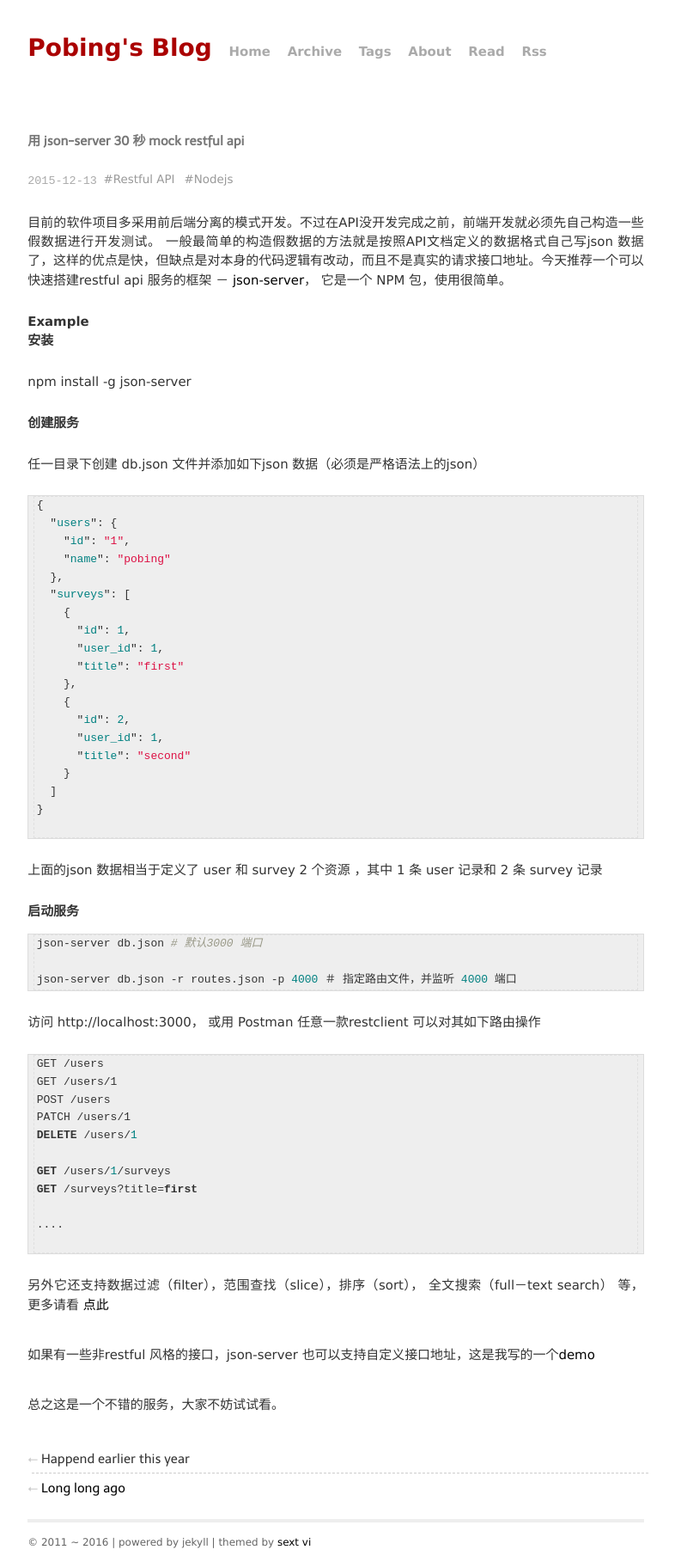
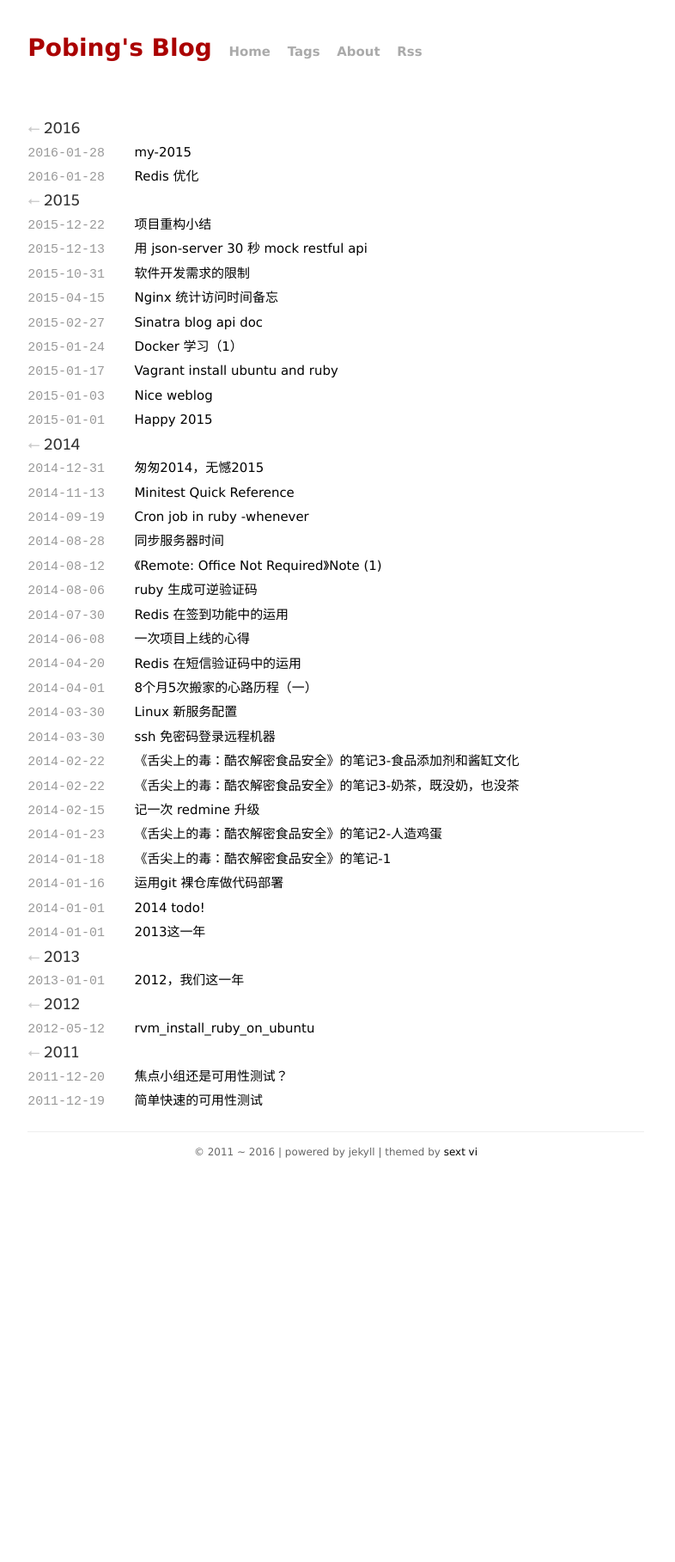
Before and after one commit to pobing/pobing.github.io, a Jekyll site: the page built from index.html, in a window 1280 px wide. Shown: the whole page at 86% size, without its empty margins (249-1035 px from the left). Built offline with Jekyll 4.4.1, drawn with Linux system fonts in a browser that asks for light colours; some web fonts are replaced; Markdown is read by kramdown in place of the engine named in the settings; comment, search, counter and statistics services are not loaded; after the commit the page ends 1364 px from its top, so only the background shows below that.

Commit message:
add new post

````diff
--- a/_layouts/default.html
+++ b/_layouts/default.html
@@ -33,10 +33,10 @@
           <div class="header">
             <h1 class="title"><a href="/">{{ site.name }}</a></h1>
             <a class="extra" href="/">Home</a>
-            <a class="extra" href="/archive.html">Archive</a>
+            <!-- <a class="extra" href="/archive.html">Archive</a> -->
             <a class="extra" href="/tags.html">Tags</a>
             <a class="extra" href="/about.html">About</a>
-            <a class="extra" href="/page/read.html">Read</a>
+            <!-- <a class="extra" href="/page/read.html">Read</a> -->
             <a class="extra" href="/feed.xml">Rss</a>
 
            <gcse:search></gcse:search>
--- /dev/null
+++ b/_posts/2015-12-22-refactory-summary.md
@@ -0,0 +1,37 @@
+---
+title: 项目重构小结
+layout: post
+guid: urn:uuid:1cda601b-d778-4a6b-bdf5-47c799dd38c5
+date: 2015-12-22 15:38:37
+tags:
+  - refactory
+  - nodejs
+---
+
+简单的总结下这次的重构
+
+技术架构：
+
+![struc-v1](http://7xqk6k.com1.z0.glb.clouddn.com/struc-v1.png)
+
+
+技术栈：
+
+```js
+nodejs
+mongodb
+postgressql
+redis
+coffeescript
+express
+mongoose
+momment
+async
+validator
+lodash
+kue
+qiniu
+mocha
+should
+supertest
+```
--- /dev/null
+++ b/_posts/2016-01-28-my-2015.md
@@ -0,0 +1,8 @@
+---
+title: my-2015
+layout: post
+guid: urn:uuid:b200553f-c848-42a8-ab81-8bf2d4ce70a0
+date: 2016-01-28 15:37:52
+tags:
+  -
+---
--- /dev/null
+++ b/_posts/2016-01-28-redis-optimize.md
@@ -0,0 +1,103 @@
+---
+title: Redis 优化
+layout: post
+guid: urn:uuid:064aba9c-62e3-432f-818c-e72ec18dca20
+date: 2016-01-28 15:37:26
+tags:
+  - redis
+---
+
+要对redis 进行一些性能调优，以下几点都是整理自网络，仅供参考。
+
+
+## 1. 数据类型的选择
+
+善用 hash：优点：不需要重复存储数据，也不会带来序列化和并发修改控制的问题。
+
+string：类型的弊端： 增加了序列化/反序列化的开销，[CAS](https://zh.wikipedia.org/wiki/%E6%AF%94%E8%BE%83%E5%B9%B6%E4%BA%A4%E6%8D%A2) 问题。
+
+
+## 2. Key 优化
+
+去掉 key 中的重复字段信息，节省内存
+
+
+## 3. 内存参数优化
+
+`maxmemory`: 最大内存使用设置，达到最大内存设置后，Redis会先尝试清除已到期或即将到期的Key，当此方法处理后，任到达最大内存设置，将无法再进行写入操作。
+
+`tcp-keepalive 60 `: 阻止由于某个command执行过长达到timeout超时时间而被断开连接，且可以提高连接错误的检测.
+
+
+`stop-writes-on-bgsave-error: no `: 当bgsave快照操作出错时停止写数据到磁盘，这样后面写操作均会失败，为了不影响后续写操作，故需将该项值改为no
+
+
+`rdbchecksum no`: 检查RDB数据的正确性，会牺牲10%的性能，故建议关闭.
+
+```
+auto-aof-rotate-max-size  20gb
+auto-aof-rotate-max-total 4
+auto-aof-rewrite-percentage 0 #关闭rewrite模式
+```
+
+将AOF rewrite模式改为rotate模式，即将AOF在线实时Rewrite的功能，切换到线下操作，1份AOF文件切割成多份（类似日志切割），这样提升了redis性能的同时提升内存的利用率.
+
+`no-appendfsync-on-rewrite  yes`: 避免新修改数据刷磁盘时出现IO阻塞
+
+
+`timeout 300`: 客户端闲置多少秒后，断开连接，默认为300（秒）
+
+`maxclients 128`:  最大客户端连接数，默认不限制
+
+## 4. redis 的持久化机制
+
+rdb：（copy on write） fork 子进程， 缺点：从上次RDB文件生成到Redis停机这段时间的数据全部丢掉
+aof：（append only file）AOF文件会越来越大， AOF rewrite， appendfsync： everysec
+
+总结：RDB和AOF操作都是顺序IO操作，性能都很高。
+
+
+## 5. 安全配置
+* 禁止一些高危命令
+
+```
+rename-command FLUSHALL ""
+rename-command CONFIG   ""
+rename-command EVAL     ""
+```
+
+* 以低权限运行 Redis 服务
+* 为 Redis 添加密码验证(requirepass)
+* 禁止外网访问 Redis
+
+## 6. 复制
+* 异步方式复制
+* 当配置Redis复制功能时，强烈建议打开主服务器的持久化功能
+* 主服务器只在有至少 N 个从服务器的情况下，才执行写操作
+* 网络延迟的最大值 min-slaves-max-lag
+* 执行写操作所需的至少从服务器数量 min-slaves-to-write
+
+## 7. 集群
+
+* 可以在多个 Redis 节点之间进行数据共享的设施
+* 通过分区（partition）来提供一定程度的可用性（availability）
+* 集群可以使用的功能是普通单机 Redis 所能使用的功能的一个子集（subset）。
+* 集群只使用默认的 0 号数据库， 并且不能使用 SELECT 命令
+
+## 8. 设计规划建议
+* 冷热数据区分： 将一段时间前的key 淘汰出去
+* 适用场景： 大量写入，复杂数据结构，简单数据结构＋ 持久化， 容量小于内存
+* 容量规划： 容量增长预估，读写量评估，了解选择的数据结构，内存碎片,内存有多大，每天平均写入的数据量，减少或间隔时间长的写入rdb 文件
+* 根据业务需要选择合适的数据类型，并为不同的应用场景设置相应的紧凑存储参数。
+* 当业务场景不需要数据持久化时，关闭所有的持久化方式可以获得最佳的性能以及最大的内存使用量。
+* 如果需要使用持久化，根据是否可以容忍重启丢失部分数据在快照方式与语句追加方式之间选择其一
+* 不要让你的Redis所在机器物理内存使用超过实际内存总量的3/5。
+
+source
+
+* http://redis.io/topics/memory-optimization
+* http://zhupan.iteye.com/blog/1576108
+* http://blog.nosqlfan.com/html/3153.html?ref=rediszt
+* http://www.infoq.com/cn/articles/tq-redis-memory-usage-optimization-storage
+* http://blog.nosqlfan.com/html/3813.html
+* http://blog.nosqlfan.com/html/3705.html
--- a/about.markdown
+++ b/about.markdown
@@ -17,10 +17,6 @@ mail
 
 or follow
 
-> [@cn_dong](https://twitter.com/#!/cn_dong)
+> [@cn_dong](https://twitter.com/cn_dong)
 
 to reach me
-
-resume
-
-> [cn-resume](https://github.com/pobing/pobing-resume/blob/master/cn_resume.md)
--- a/css/main.css
+++ b/css/main.css
@@ -97,9 +97,13 @@ a:hover   { color: #000; }
 .footer {
   font-size: 80%;
   color: #666;
-  border-top: 4px solid #eee;
+  border-top: 1px solid #eee;
   margin-top: 2em;
   overflow: hidden;
+}
+
+.footer p {
+  text-align: center;
 }
 
 .footer .contact {
--- a/css/style.css
+++ b/css/style.css
@@ -115,10 +115,18 @@ ul.listing {
     ul.listing li.listing-item:hover {
       background-color: #f9f9f9; }
     ul.listing li.listing-seperator {
-      font-family: "telexregular", "Hiragino Sans GB", "Microsoft YaHei", sans-serif; }
+      font-family: "telexregular", "Hiragino Sans GB", "Microsoft YaHei", sans-serif;
+      font-size: larger;
+
+     }
+
       ul.listing li.listing-seperator:before {
         content: "⭠ ";
         color: #ccc; }
+
+ul.listing li {
+  margin: 5px 0;
+}
 
 article {
   margin: 2em 0; }
--- a/index.html
+++ b/index.html
@@ -3,68 +3,20 @@ layout: default
 title: Pobing's Blog
 ---
 
-<!-- <div id="home">
+<div>
 
-  <h2>最新文章1</h2>
-  <ul class="posts">
+<ul class="listing">
 {% for post in site.posts %}
-      <li><span>{{ post.date | date_to_string }}</span> &raquo; <a href="{{ post.url }}">{{ post.title }}</a></li>
-    {% endfor %}
-  </ul>
-</div>
- -->
-
-
-<div>
-  <ul class="listing">
-  {% for post in site.posts limit: 1 %}
-  <article class="content">
-    <section class="title">
-      <h2><a href="{{ post.url }}">{{ post.title }}</a></h2>
-    </section>
-    <section class="meta">
-    <span class="time">
+  {% capture y %}{{post.date | date:"%Y"}}{% endcapture %}
+  {% if year != y %}
+    {% assign year = y %}
+    <li class="listing-seperator">{{ y }}</li>
+  {% endif %}
+  <li class="listing-item">
     <time datetime="{{ post.date | date:"%Y-%m-%d" }}">{{ post.date | date:"%Y-%m-%d" }}</time>
-    </span>
-    {% if post.tags %}
-    <span class="tags">
-      {% for tag in post.tags %}
-      <a href="/tags.html#{{ tag }}" title="{{ tag }}">#{{ tag }}</a>
-      {% endfor %}
-    </span>
-    {% endif %}
-    <!-- BEGIN this would not work on any other domain -->
- <!--    <span
-      class           = 'like-wrapper'
-      like-shortname  = '{{ site.disqus }}'
-      like-identifier = '{{ post.guid }}'
-      like-name       = '{{ post.title }}'
-    ></span> -->
-
-    <!-- END this would not work on any other domain -->
-    </section>
-    <section class="post">
-    {{ post.content }}
-    </section>
-    </article>
-  {% endfor %}
-  </ul>
-  <div class="divider"></div>
-
-  <ul class="listing main-listing">
-    <li class="listing-seperator">Happend earlier this year
-      <hr class="related_hr"/>
-  {% capture year %}{{ site.time | date:"%Y"}}{% endcapture %}
-  {% for post in site.posts offset:1 %}
-    {% capture y %}{{ post.date | date:"%Y"}}{% endcapture %}
-    {% if year != y %}
-    {% break %}
-    {% endif %}
-    <li >
-      <time datetime="{{ post.date | date:"%Y-%m-%d" }}">{{ post.date | date:"%Y-%m-%d" }}</time>  &raquo;
     <a href="{{ post.url }}" title="{{ post.title }}">{{ post.title }}</a>
   </li>
 {% endfor %}
-    <li class="listing-seperator"><a href="/archive.html">Long long ago</a></li>
 </ul>
+
 </div>
````
Lines whose indentation alone changed are shown as unchanged.
